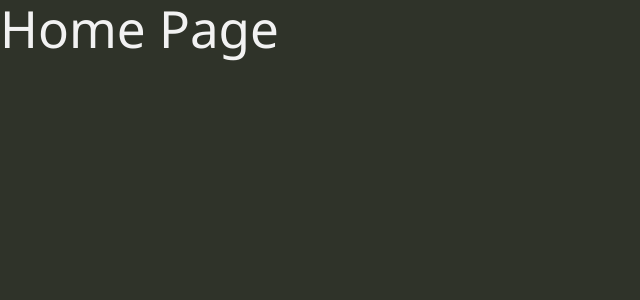
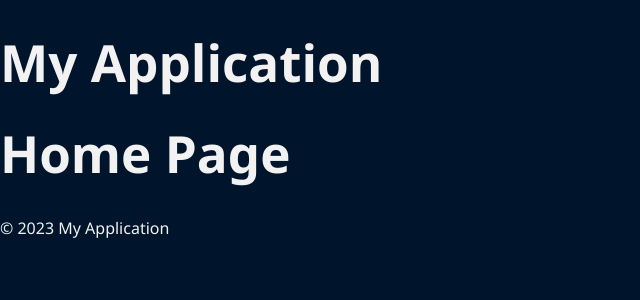
Before and after one commit to ramonis567/PanelForgeCraft, a React (Vite) app in the folder panel-fc-frontend/: page / in a window 1280 px wide. Shown: the top 300 px of the page, without its empty margins (0-640 px from the left). Built offline with nearby package versions, Linux system fonts and the light colour scheme.

Commit message:
Fixed tailwind importing with postcss

```diff
--- a/panel-fc-frontend/package.json
+++ b/panel-fc-frontend/package.json
@@ -10,9 +10,12 @@
     "preview": "vite preview"
   },
   "dependencies": {
+    "@tailwindcss/postcss": "^4.1.12",
     "@tailwindcss/vite": "^4.1.12",
+    "autoprefixer": "^10.4.21",
     "axios": "^1.11.0",
     "konva": "^9.3.22",
+    "postcss": "^8.5.6",
     "react": "^19.1.1",
     "react-dom": "^19.1.1",
     "react-konva": "^19.0.7",
--- /dev/null
+++ b/panel-fc-frontend/postcss.config.js
@@ -0,0 +1,6 @@
+export default {
+  plugins: {
+    '@tailwindcss/postcss': {},
+    autoprefixer: {},
+  },
+};
--- a/panel-fc-frontend/src/index.css
+++ b/panel-fc-frontend/src/index.css
@@ -1,22 +1,26 @@
-@import "tailwindcss";
+/* @import "tailwindcss"; */
+@tailwind base;
+@tailwind components;
+@tailwind utilities;
 
 :root {
-  --color-background: 47 51 41;      /* #2F3329 */
-  --color-foreground: 242 242 242;   /* #F2F2F2 */
-  --color-brand-600: 3 76 140;       /* #034C8C */
-  --color-brand-700: 2 48 89;        /* #023059 */
-  --color-brand-800: 21 50 77;       /* #15324D */
-  --color-brand-foreground: 255 255 255; /* #FFFFFF */
-  --color-accent-600: 188 213 57;    /* #BCD539 */
-  --color-success: 120 166 51;       /* #78A633 */
-  --color-danger: 226 0 38;          /* #E20026 */
-  --color-surface-1: 2 48 89;        /* #023059 */
-  --color-surface-2: 21 50 77;       /* #15324D */
+  --color-bg:  #00142b;
+  --color-alt-bg:  #00254e;
+  --color-foreground:  #F2F2F2;
+  --color-brand-600:  #034C8C;
+  --color-brand-700:  #023059;
+  --color-brand-800:  #78A633;
+  --color-brand-foreground:  #FFFFFF;
+  --color-accent-600:  #BCD539;
+  --color-success:  #78A633;
+  --color-danger:  #E20026;
+  --color-surface-1:  #023059;
+  --color-surface-2:  #15324D;
 
   font-family: 'Segoe UI', Tahoma, Verdana, Arial, sans-serif;
   line-height: 1.5;
   font-weight: 400;
-  background-color: rgb(var(--color-brand-800));
+  background-color: var(--color-brand-600);
 
   font-synthesis: none;
   text-rendering: optimizeLegibility;
@@ -28,8 +32,8 @@
 @layer base {
   html, body, #root { height: 100%; }
   body {
-    background-color: rgb(var(--color-background));
-    color: rgb(var(--color-foreground));
+    background-color: var(--color-bg);
+    color: var(--color-foreground);
   }
 }
 
@@ -48,11 +52,6 @@ body {
   place-items: center;
   min-width: 320px;
   min-height: 100vh;
-}
-
-h1 {
-  font-size: 3.2em;
-  line-height: 1.1;
 }
 
 h1 {
--- a/panel-fc-frontend/src/layouts/AppLayout.tsx
+++ b/panel-fc-frontend/src/layouts/AppLayout.tsx
@@ -0,0 +1,18 @@
+import React from 'react';
+
+function AppLayout({ children }: { children: React.ReactNode }) {
+
+    return (
+        <div>
+            <header>
+                <h1>My Application</h1>
+            </header>
+            <main>{children}</main>
+            <footer>
+                <p>© 2023 My Application</p>
+            </footer>
+        </div>
+    );
+}
+
+export default AppLayout;
--- a/panel-fc-frontend/src/pages/Home/Home.tsx
+++ b/panel-fc-frontend/src/pages/Home/Home.tsx
@@ -1,5 +1,11 @@
+import AppLayout from '../../layouts/AppLayout';
+
 function Home() {
-    return <h1>Home Page</h1>;
+    return (
+        <AppLayout>
+            <h1>Home Page</h1>
+        </AppLayout>
+    );
 }
 
 export default Home;
--- /dev/null
+++ b/panel-fc-frontend/tailwind.config.js
@@ -0,0 +1,9 @@
+export default {
+    content: [
+        "./src/**/*.{js,jsx,ts,tsx}",
+    ],
+    theme: {
+        extend: {},
+    },
+    plugins: [],
+};
```
Also changed, not shown: panel-fc-frontend/src/assets/A3_Actemium_FreeCAD.svg (added), panel-fc-frontend/src/components/TopBar.tsx (deleted), panel-fc-frontend/src/layouts/components/SidebarNav.tsx (added), 1 other file (tests, documents, lock files or other folders).
